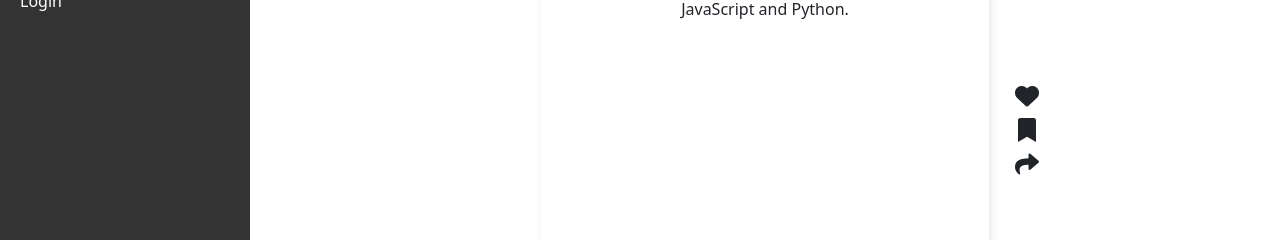
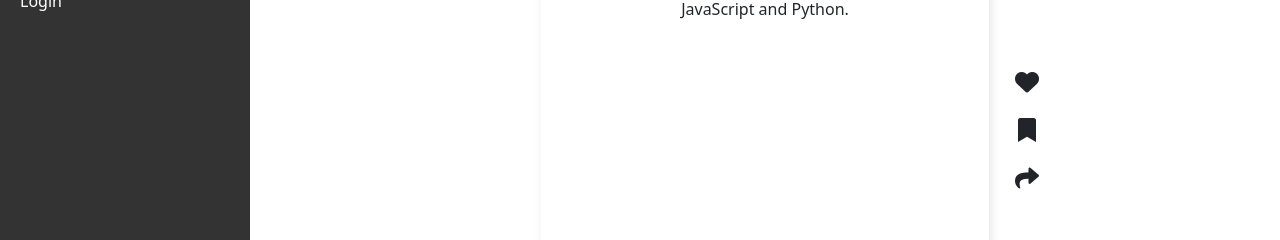
Before and after one commit to ProjectsUniversity/COSC360, a React (Vite) app: page / in a window 1280 px wide. Shown: the part 219-459 px from the top of the page. Built offline with nearby package versions, Linux system fonts and the light colour scheme.

Commit message:
Enhance social icons layout by adding gap for improved spacing

```diff
--- a/src/App.jsx
+++ b/src/App.jsx
@@ -88,7 +88,7 @@ export default function App() {
           <h2 id="job-title">{jobs[currentJobIndex].title}</h2>
           <h4 id="company-name">{jobs[currentJobIndex].company}</h4>
           <p id="job-description">{jobs[currentJobIndex].description}</p>
-          <div className="social-icons">
+          <div className="social-icons" style={{gap: "1.5rem"}}>
             <i className="fas fa-heart" onClick={likeJob}></i>
             <i className="fas fa-bookmark" onClick={saveJob}></i>
             <i className="fas fa-share" onClick={handleSignUpClick}></i>
```
